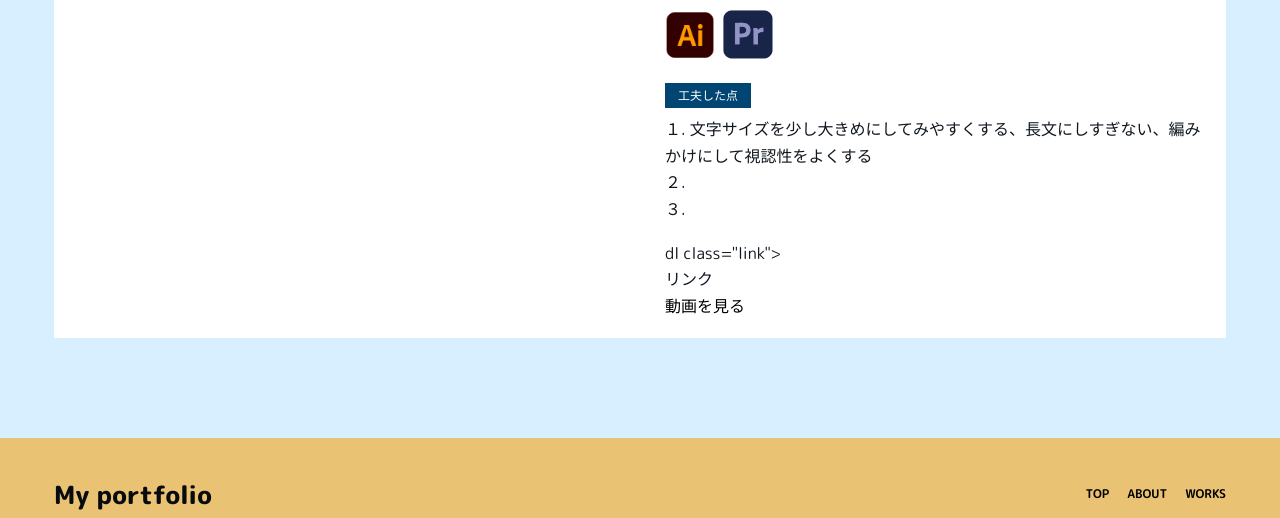
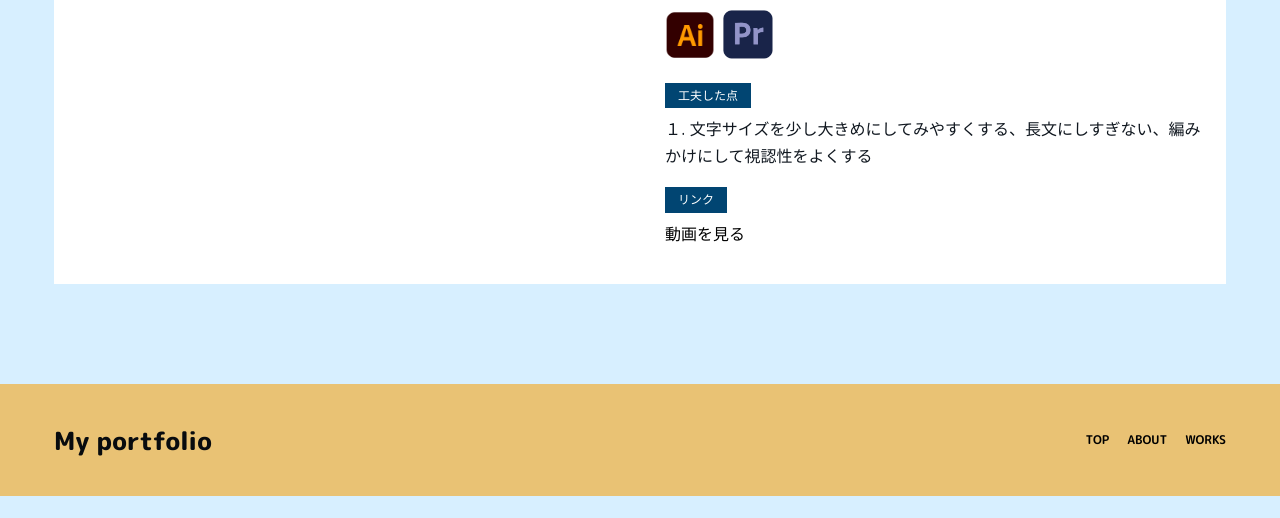
Before and after one commit to ueda-shinnosuke/portfolio, a plain HTML site: page work/work09.html in a window 1280 px wide. Shown: the part 1047-1565 px from the top of the page. After the commit the page ends 1543 px from the top, so only its background shows below. Drawn offline with Linux system fonts and the light colour scheme.

Commit message:
コミット

```diff
--- a/work/work09.html
+++ b/work/work09.html
@@ -80,13 +80,11 @@
           <dl class="works_list">
             <dt>工夫した点</dt>
             <dd>１.  文字サイズを少し大きめにしてみやすくする、長文にしすぎない、編みかけにして視認性をよくする
-              <br>２.
-              <br>３.
 
             </dd>
           </dl>
 
-          dl class="link">
+          <dl class="works_list">
             <dt>リンク</dt>
             <dd><a href="https://www.youtube.com/watch?v=QbYbjyN8jNg&t=350s">動画を見る</a></dd>
           </dl>
```
Also changed, not shown: work/work10.html (+1 -1 lines).
